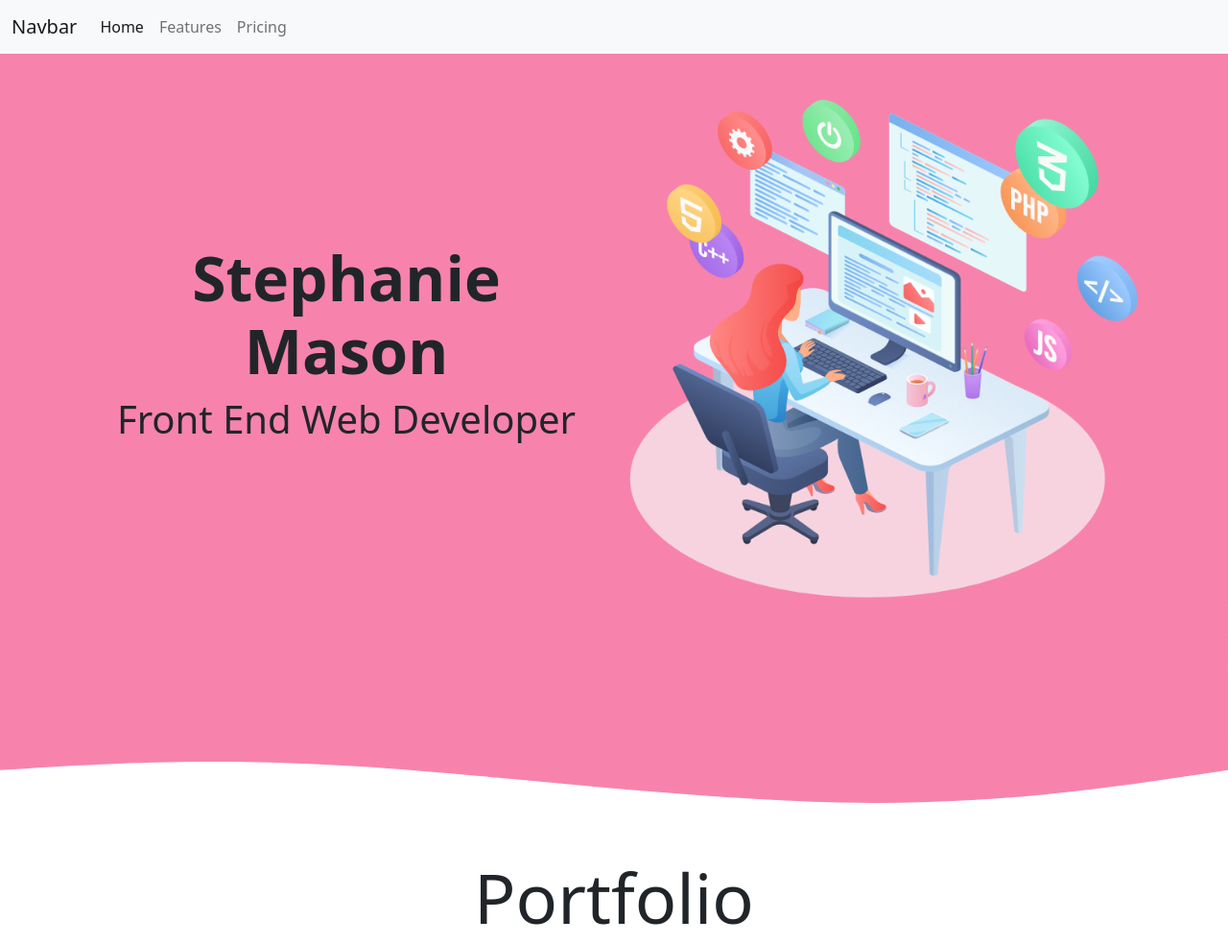
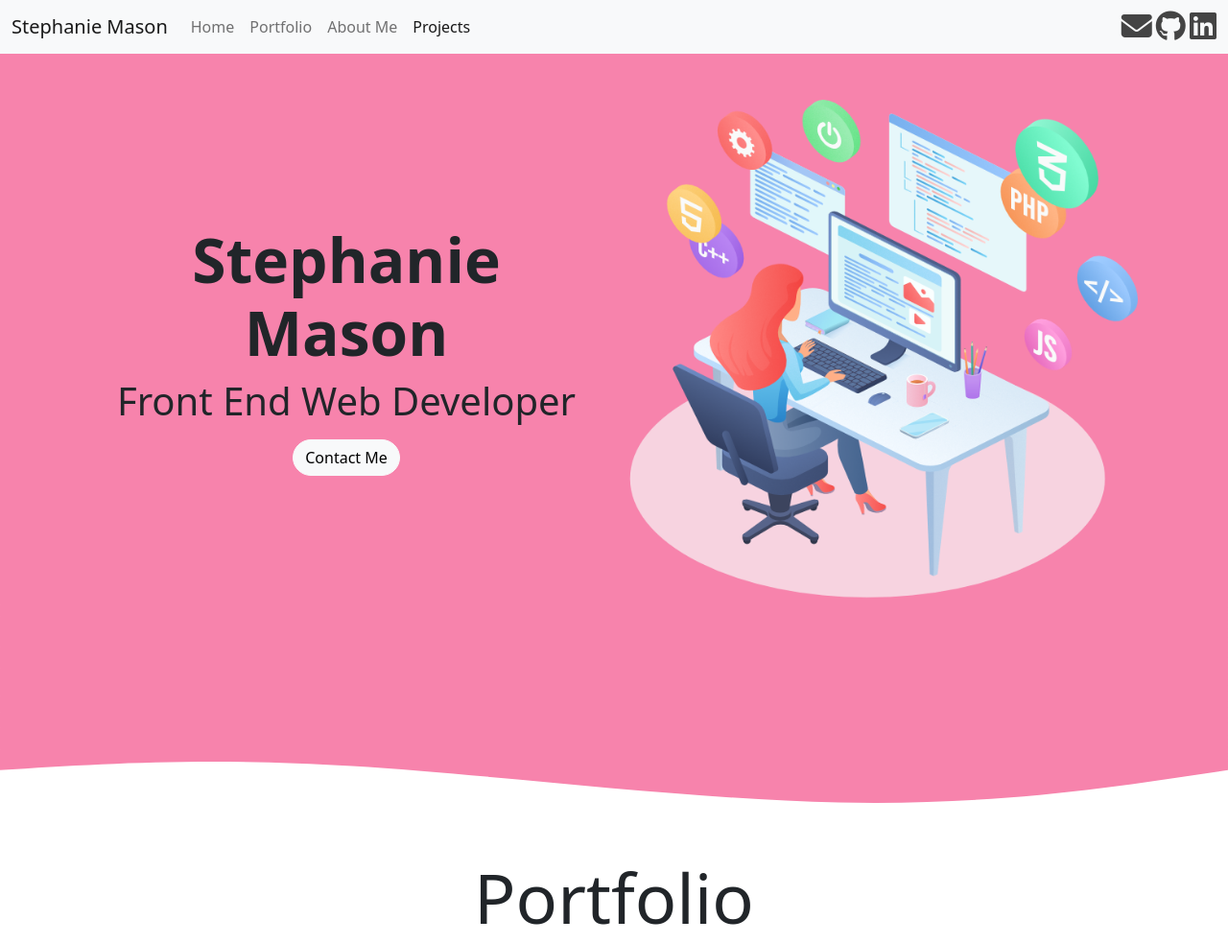
Before and after one commit to Jeneara/Portfolio, a PHP site: page / in a window 1280 px wide. Shown: the top 983 px of the page at 96% size. Run offline with PHP 8.4, Linux system fonts and the light colour scheme; some libraries are stand-ins or nearby versions.

Commit message:
Social links

```diff
--- a/index.html
+++ b/index.html
@@ -25,31 +25,39 @@
 
 
 
-<body id="page-top">
+<body id="page-top" data-spy="scroll" data-target=".navbar" data-offset="100">
     <!-- TODO Create Return to Top Link -->
 
-    <nav class="navbar navbar-expand-lg navbar-light bg-light sticky-top">
+    <nav class="navbar navbar-expand-lg navbar-light bg-light sticky-top" id="navbarMain">
         <div class="container-fluid">
-            <a class="navbar-brand" href="#">Navbar</a>
+            <a class="navbar-brand" href="#">Stephanie Mason</a>
+            <div class="collapse navbar-collapse" id="navbarNav">
+                <div class="navbar-nav">
+                    <a class="nav-link active" href="#page-top">Home</a>
+                    <a class="nav-link" href="#portfolio">Portfolio</a>
+                    <a class="nav-link" href="#">About Me</a>
+                    <a class="nav-link" href="#projects">Projects</a>
+                </div>
+            </div>
+
+
+
+            <!-- Social Links - Font Awesome -->
+            <div class="">
+                <a id="socials" href=""> <i class="fas fa-envelope fa-2x"></i></a>
+                <a id="socials" href="https://github.com/Jeneara"> <i class="fab fa-github fa-2x"></i></a>
+                <a id="socials" href="https://www.linkedin.com/in/steph-mason-885666100/"> <i
+                        class="fab fa-linkedin fa-2x"></i></a>
+            </div>
             <button class="navbar-toggler" type="button" data-bs-toggle="collapse" data-bs-target="#navbarNav"
                 aria-controls="navbarNav" aria-expanded="false" aria-label="Toggle navigation">
                 <span class="navbar-toggler-icon"></span>
             </button>
-            <div class="collapse navbar-collapse" id="navbarNav">
-                <ul class="navbar-nav">
-                    <li class="nav-item">
-                        <a class="nav-link active" aria-current="page" href="#">Home</a>
-                    </li>
-                    <li class="nav-item">
-                        <a class="nav-link" href="#">Features</a>
-                    </li>
-                    <li class="nav-item">
-                        <a class="nav-link" href="#">Pricing</a>
-                    </li>
-                </ul>
-            </div>
+
         </div>
     </nav>
+
+
 
 
     <main>
@@ -60,13 +68,42 @@
                         <img src="assets/headergirl.png" class="img-fluid"
                             alt="Female Developer working at a desk cartoon" width="700" height="500" loading="lazy">
                     </div>
-                    <div class="col-lg-6" data-aos="fade-up" data-aos-duration="1500">
+                    <div class="col-lg-6 text-center" data-aos="fade-up" data-aos-duration="1500" id="navTag">
                         <h1 class="display-3 fw-bold">Stephanie Mason</h1>
                         <p class="display-6 fw-lead">Front End Web Developer</p>
+                        <!-- Button trigger modal -->
+                        <button type="button" class="btn btn-light rounded-pill" data-bs-toggle="modal"
+                            data-bs-target="#exampleModal">
+                            Contact Me
+                        </button>
                     </div>
                 </div>
             </div>
         </div>
+
+        <!-- Modal -->
+        <div class="modal fade" id="exampleModal" tabindex="-1" aria-labelledby="exampleModalLabel" aria-hidden="true">
+            <div class="modal-dialog">
+                <div class="modal-content">
+                    <div class="modal-header">
+                        <h5 class="modal-title" id="exampleModalLabel">Modal title</h5>
+                        <button type="button" class="btn-close" data-bs-dismiss="modal" aria-label="Close"></button>
+                    </div>
+                    <div class="modal-body">
+                        ...
+                    </div>
+                    <div class="modal-footer">
+                        <button type="button" class="btn btn-secondary" data-bs-dismiss="modal">Close</button>
+                        <button type="button" class="btn btn-dark">Save changes</button>
+                    </div>
+                </div>
+            </div>
+        </div>
+
+
+
+
+
 
         <!-- Divider Bottom-->
         <svg width="100%" height="100%" id="svg" viewBox="0 0 1440 300" xmlns="http://www.w3.org/2000/svg"
@@ -110,7 +147,7 @@
 
 
         <!-- Portfolio -->
-        <section class="portfolio">
+        <section class="portfolio" id="portfolio">
             <div class="text-center" id="two">
                 <h1 class="display-2 fw-normal">Portfolio</h1>
                 <p class="display-6 fw-lead">Check out some of my work</p>
@@ -318,7 +355,7 @@
         </svg>
 
         <!-- Side Projects -->
-        <section class="projects">
+        <section class="projects" id="projects">
             <div class="position-relative overflow-hidden p-md-3 text-center" id="two">
                 <h1 class="display-2 fw-normal">Extra Projects</h1>
                 <p class="display-6 fw-lead">Check out some of my work</p>
--- a/scripts.js
+++ b/scripts.js
@@ -0,0 +1,7 @@
+
+
+// Scrollspy
+var scrollSpy = new bootstrap.ScrollSpy(document.body, {
+    target: '#navbarMain',
+    offset: 100,
+  })
--- a/styles.css
+++ b/styles.css
@@ -5,6 +5,15 @@
 
 
 /* Main CSS */
+
+body {
+    position: relative;
+    overflow-y: scroll;
+}
+
+html {
+    scroll-padding-top: 70px;
+}
 
 .hero {
     background-color: #F783AC;
@@ -32,10 +41,11 @@
 .row {
     justify-content: center;
     align-items: center;
-    /* text-align: center; */
 }
 
-
+#socials {
+    color: #444;
+}
 
 form {
     background-color: #fff;
@@ -43,9 +53,6 @@
     padding: 20px;
 }
 
-button {
-    background-color: #7950f2;
-}
 
 footer {
     background-color: #F783AC;
@@ -58,18 +65,16 @@
 
 /* Small devices (landscape phones, 576px and up) */
 @media (min-width: 576px) {
-    .row {
-        text-align: center;
-    }
-
 }
 
 
 /* Medium devices (tablets, 768px and up) */
-@media (min-width: 768px) {}
+@media (min-width: 768px) {
+}
 
 /* Large devices (desktops, 992px and up) */
-@media (min-width: 992px) {}
+@media (min-width: 992px) {
+}
 
 /* Extra large devices (large desktops, 1200px and up) */
 @media (min-width: 1200px) {}
```
